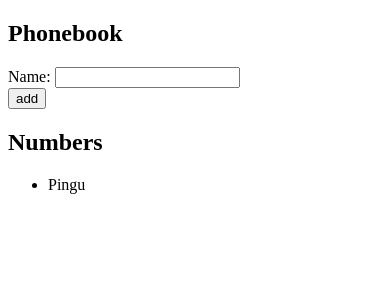
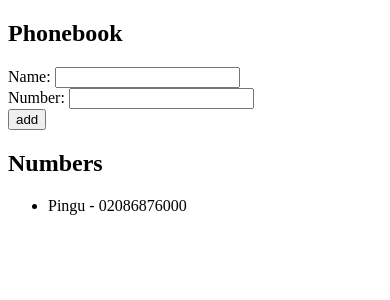
Before and after one commit to Katnippy/phonebook, a React (Vite) app: page / in a window 390 px wide. Shown: the top 300 px of the page. Built offline with nearby package versions, Linux system fonts and the light colour scheme.

Commit message:
Add functionality for enter names and numbers into the phonebook.

```diff
--- a/src/App.jsx
+++ b/src/App.jsx
@@ -3,26 +3,36 @@ import { useState } from 'react';
 import Entry from './components/Entry';
 
 export default function App() {
-  const [persons, setPersons] = useState([
-    { name: 'Pingu' }
+  const [entries, setEntries] = useState([
+    { name: 'Pingu', number: '02086876000' }
   ]);
   const [newName, setNewName] = useState('');
+  const [newNumber, setNewNumber] = useState('');
 
   function addEntry(event) {
     event.preventDefault();
-    if (!persons.some((person) => person.name === newName)) {
+    if (!entries.some((entry) => entry.name === newName) &&
+      !entries.some((entry) => entry.number === newNumber)) {
       const entryObject = {
-        name: newName
-      }
-      setPersons(persons.concat(entryObject));
+        name: newName,
+        number: newNumber
+      };
+      setEntries(entries.concat(entryObject));
       setNewName('');
+      setNewNumber('');
+    } else if (entries.some((entry) => entry.name === newName)) {
+      alert(`${newName} has already been added to the phonebook!`);
     } else {
-      alert(`${newName} has already been added to the phonebook!`);
+      alert(`${newNumber} has already been added to the phonebook!`);
     }
   }
 
-  function handleEntryChange(event) {
+  function handleNameChange(event) {
     setNewName(event.target.value);
+  }
+
+  function handleNumberChange(event) {
+    setNewNumber(event.target.value);
   }
 
   return (
@@ -32,7 +42,13 @@ export default function App() {
         <div>
           <label htmlFor="name">Name: </label>
           <input
-            id="name" value={newName} onChange={handleEntryChange}>
+            id="name" value={newName} onChange={handleNameChange} required>
+          </input>
+          <br />
+          <label htmlFor="number">Number: </label>
+          <input
+            id="number" value={newNumber} onChange={handleNumberChange}
+              required>
           </input>
         </div>
         <div>
@@ -41,7 +57,7 @@ export default function App() {
       </form>
       <h2>Numbers</h2>
       <ul>
-        {persons.map((person) =>
+        {entries.map((person) =>
           <Entry key={person.name} entry={person} />
         )}
       </ul>
--- a/src/components/Entry.jsx
+++ b/src/components/Entry.jsx
@@ -1,3 +1,3 @@
 export default function Entry({ entry }) {
-  return <li>{entry.name}</li>;
+  return <li>{entry.name} - {entry.number}</li>;
 }
```
